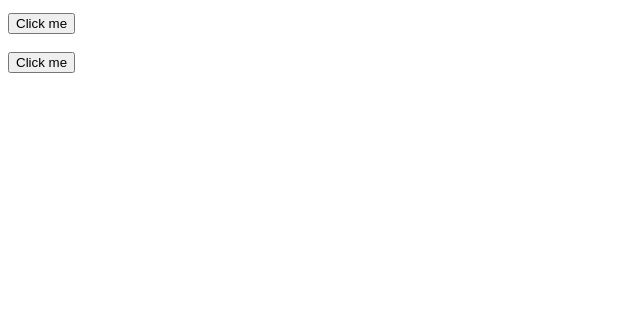
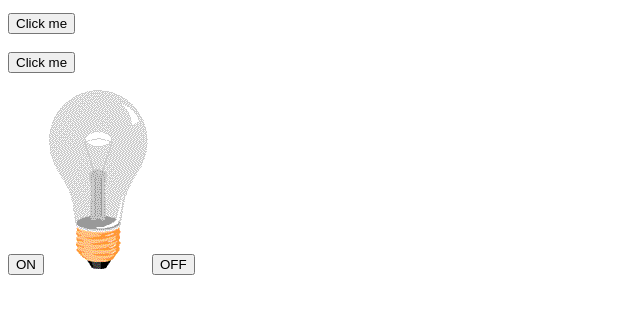
Before and after one commit to Turtle-Forge/javascript-beginner, a plain HTML site: page 00 - Intro to JS/00_Intro.html in a window 1280 px wide. Shown: the part 104-418 px from the top of the page, without its empty margins (0-640 px from the left). Drawn offline with Linux system fonts and the light colour scheme.

Commit message:
intro to JS

```diff
--- a/00 - Intro to JS/00_Intro.html
+++ b/00 - Intro to JS/00_Intro.html
@@ -24,5 +24,19 @@
       Click me
     </button>
     <p id="demo2"></p>
+
+    <button
+      type="button"
+      onclick="document.getElementById('lamp').src='on.png'"
+    >
+      ON
+    </button>
+    <img src="off.png" alt="Lamp off" id="lamp" />
+    <button
+      type="button"
+      onclick="document.getElementById('lamp').src='off.png'"
+    >
+      OFF
+    </button>
   </body>
 </html>
```
Also changed, not shown: 00 - Intro to JS/off.png (added), 00 - Intro to JS/on.png (added).
